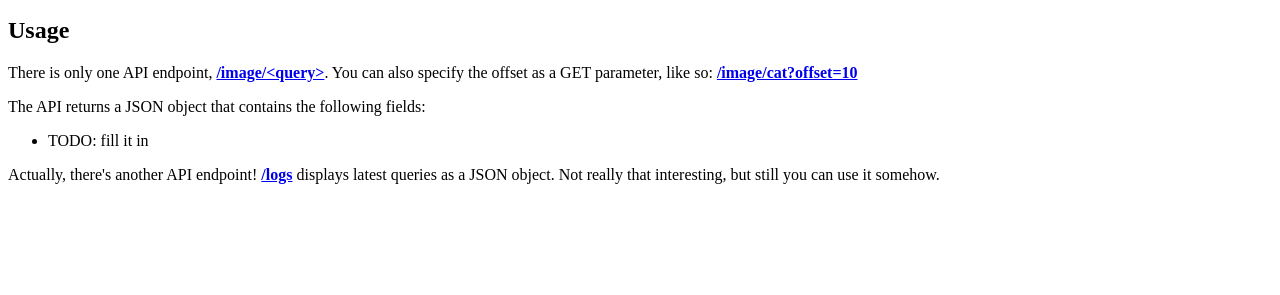
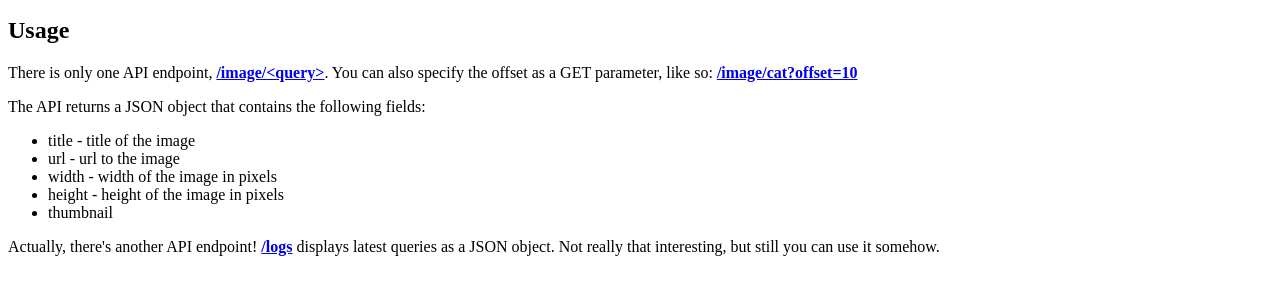
Before and after one commit to Gelio/image-fetcher, a website: page public/index.html in a window 1280 px wide. Shown: the part 101-396 px from the top of the page. Drawn offline with Linux system fonts and the light colour scheme.

Commit message:
updated index.html to display api response information, removed logging requests

```diff
--- a/index.js
+++ b/index.js
@@ -24,8 +24,6 @@ app.get('/image/:query', function(req, res) {
 
     if(offset)
         requestOptions.path += '&$skip=' + (offset > 0 ? offset : 0);
-
-    console.log('starting request', requestOptions);
 
     var apiRequest = https.request(requestOptions, function(apiRes) {
         var jsonString = "";
--- a/public/index.html
+++ b/public/index.html
@@ -15,7 +15,11 @@
     <p>There is only one API endpoint, <b><a href="/image/cat">/image/&lt;query&gt;</a></b>. You can also specify the offset as a GET parameter, like so: <b><a href="/image/cat?offset=10">/image/cat?offset=10</a></b></b></p>
     <p>The API returns a JSON object that contains the following fields:</p>
     <ul>
-        <li>TODO: fill it in</li>
+        <li>title - title of the image</li>
+        <li>url - url to the image</li>
+        <li>width - width of the image in pixels</li>
+        <li>height - height of the image in pixels</li>
+        <li>thumbnail</li>
     </ul>
 
     <p>Actually, there's another API endpoint! <b><a href="/logs">/logs</a></b> displays latest queries as a JSON object. Not really that interesting, but still you can use it somehow.</p>
```
